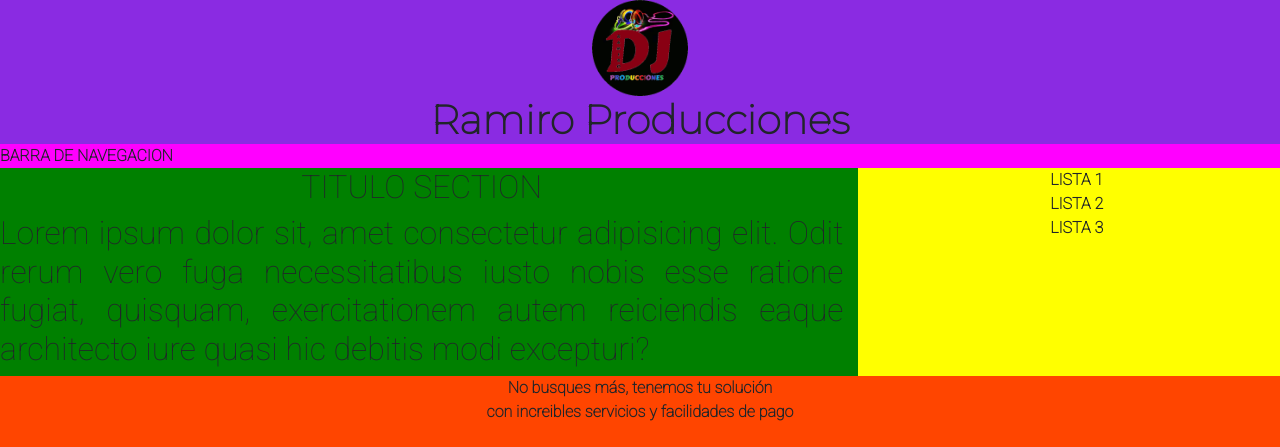
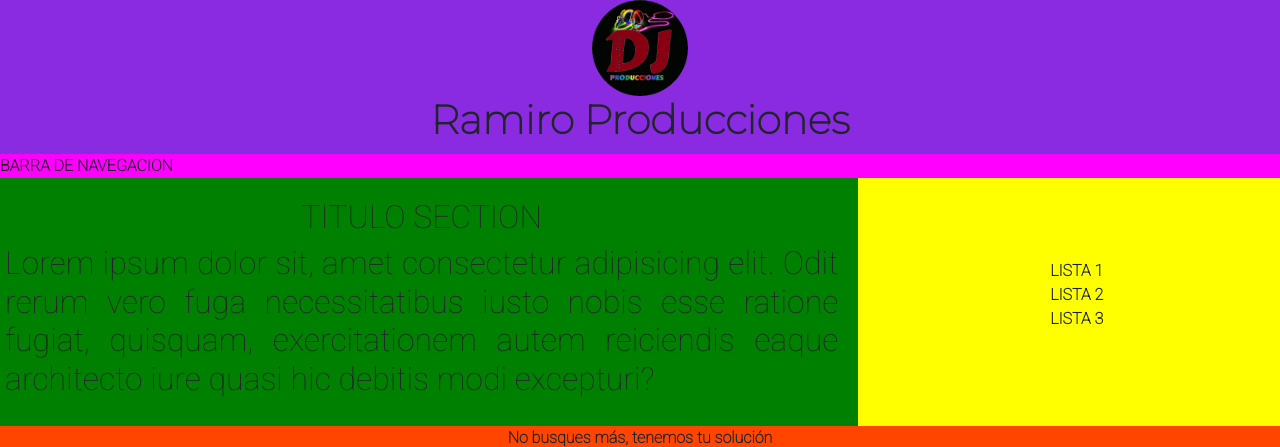
Before and after one commit to RodriguezSuarez/Proyecto1, a plain HTML site: page index.html in a window 1280 px wide. Shown: the top 447 px of the page. Drawn offline with Linux system fonts and the light colour scheme.

Commit message:
basta por hoy

```diff
--- a/css/estilos.css
+++ b/css/estilos.css
@@ -35,6 +35,7 @@ h1 {
   margin: 0;
   font-family: 'Montserrat', Verdana, Geneva, Tahoma, sans-serif;
   font-weight: bold;
+  margin-bottom: 10px;
 }
 
 h1:hover {
@@ -50,6 +51,7 @@ h1:hover {
 
 .main {
   background-color: green;
+  padding: 20px;
 }
 
 .aside {
@@ -58,6 +60,7 @@ h1:hover {
 
 ul {
   list-style: none;
+  margin-top: 20%;
 }
 
 .footer {
@@ -78,6 +81,7 @@ ul {
   border-radius: 15px;
   background-color: #000;
 } */
+
 ::-webkit-scrollbar {
   width: 12px;
   background-color: #000;
```
